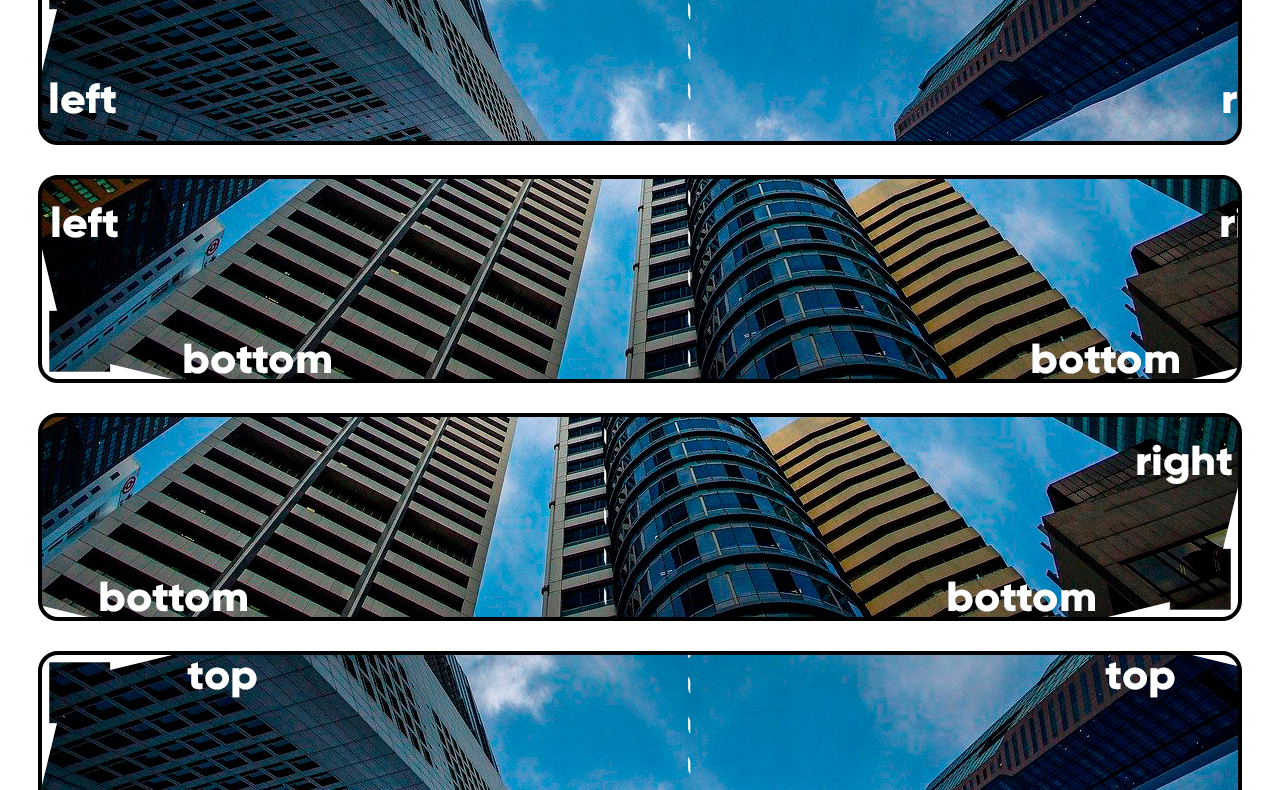
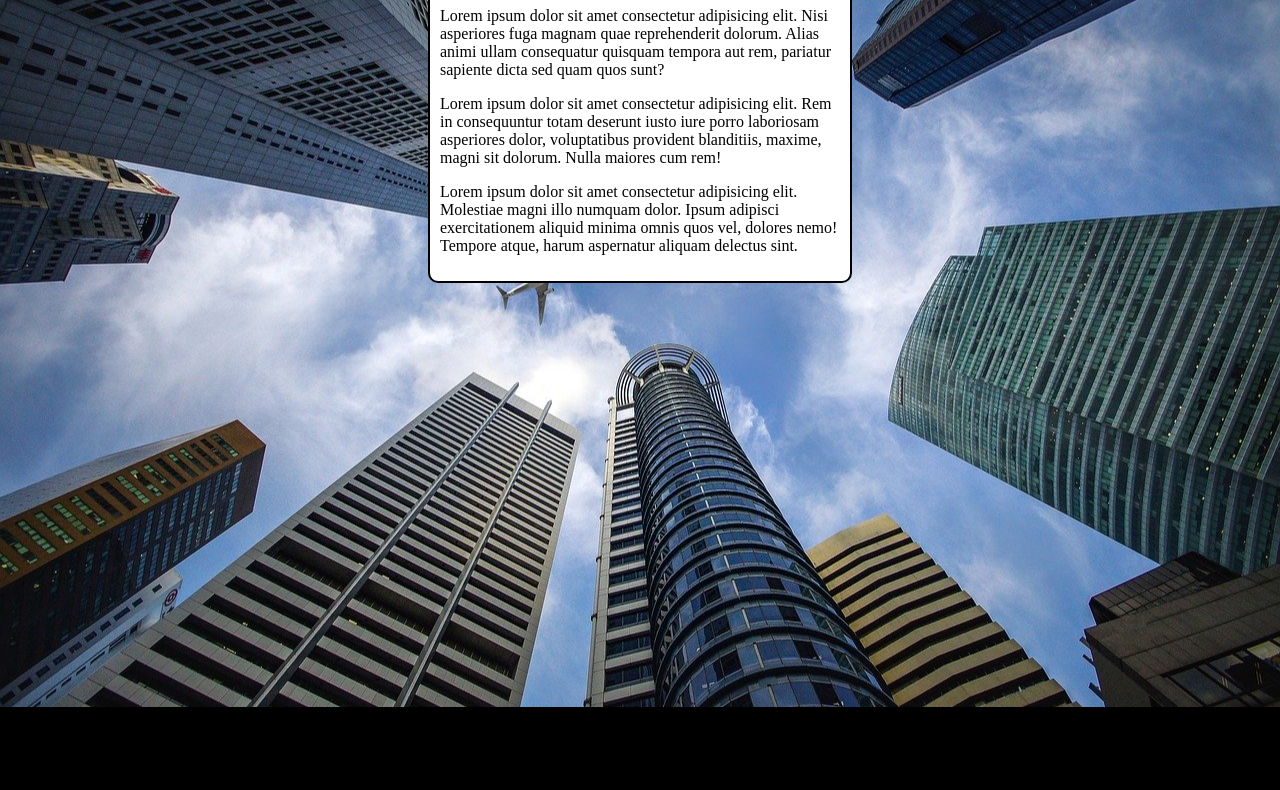
Before and after one commit to natthn/HTML-CSS, a plain HTML site: page e17/fundo01.html in a window 1280 px wide. Shown: the part 93-883 px from the top of the page. After the commit the page ends 800 px from the top, so only its background shows below. Drawn offline with Linux system fonts and the light colour scheme.

Commit message:
Background update

```diff
--- a/e17/fundo01.html
+++ b/e17/fundo01.html
@@ -8,17 +8,11 @@
     <link rel="stylesheet" href="style.css">
 </head>
 <body>
-    <div class="bloco" id="q1">
-
-    </div>
-    <div class="bloco" id="q2">
-
-    </div>
-    <div class="bloco" id="q3">
-
-    </div>
-    <div class="bloco" id="q4">
-
-    </div>
+    <main>
+        <h1>Conteúdo</h1>
+        <p>Lorem ipsum dolor sit amet consectetur adipisicing elit. Nisi asperiores fuga magnam quae reprehenderit dolorum. Alias animi ullam consequatur quisquam tempora aut rem, pariatur sapiente dicta sed quam quos sunt?</p>
+        <p>Lorem ipsum dolor sit amet consectetur adipisicing elit. Rem in consequuntur totam deserunt iusto iure porro laboriosam asperiores dolor, voluptatibus provident blanditiis, maxime, magni sit dolorum. Nulla maiores cum rem!</p>
+        <p>Lorem ipsum dolor sit amet consectetur adipisicing elit. Molestiae magni illo numquam dolor. Ipsum adipisci exercitationem aliquid minima omnis quos vel, dolores nemo! Tempore atque, harum aspernatur aliquam delectus sint.</p>
+    </main>
 </body>
 </html>
--- a/e17/style.css
+++ b/e17/style.css
@@ -1,23 +1,19 @@
 @charset "UTF-8";
 
-div.bloco{
-    border: 4px solid black;
-    border-radius: 20px;
-    background-image: url(imagem/wallpaper003.jpg);
-    height: 200px;
-    margin: 30px;
+body{
+    height: 97vh;
+    background-color: black;
+    background-image: url(imagem/wallpaper002.jpg);
+    background-position: center center;
+    background-repeat: no-repeat;
+    background-size: cover;
 }
 
-div#q1{
-    background-position: left top;
+main{
+    background-color: white;
+    width: 400px;
+    padding: 10px;
+    margin: auto;
+    border-radius: 10px;
+    border: 2px solid black;
 }
-div#q2{
-    background-position: left bottom;
-}
-div#q3{
-    background-position: right bottom;
-}
-
-body{
-
-}
```
